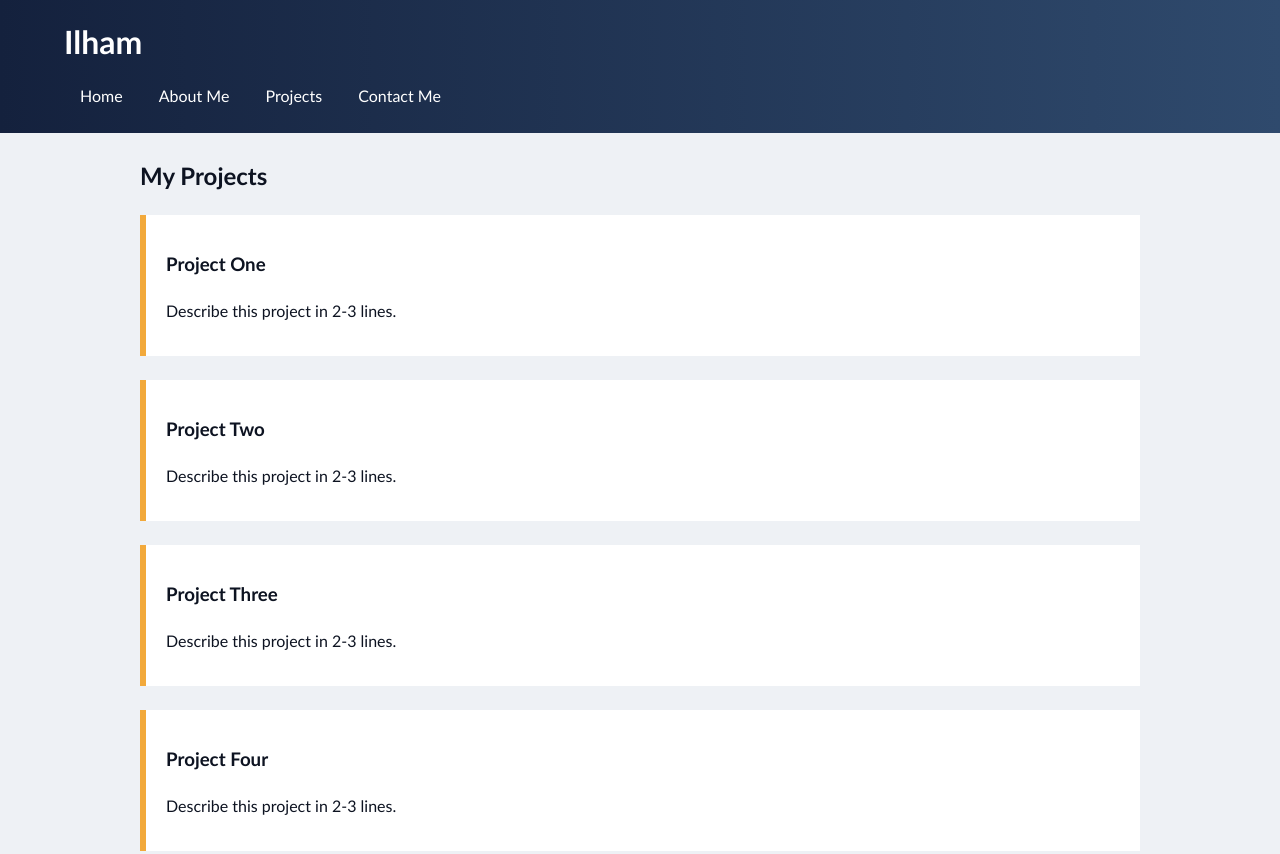
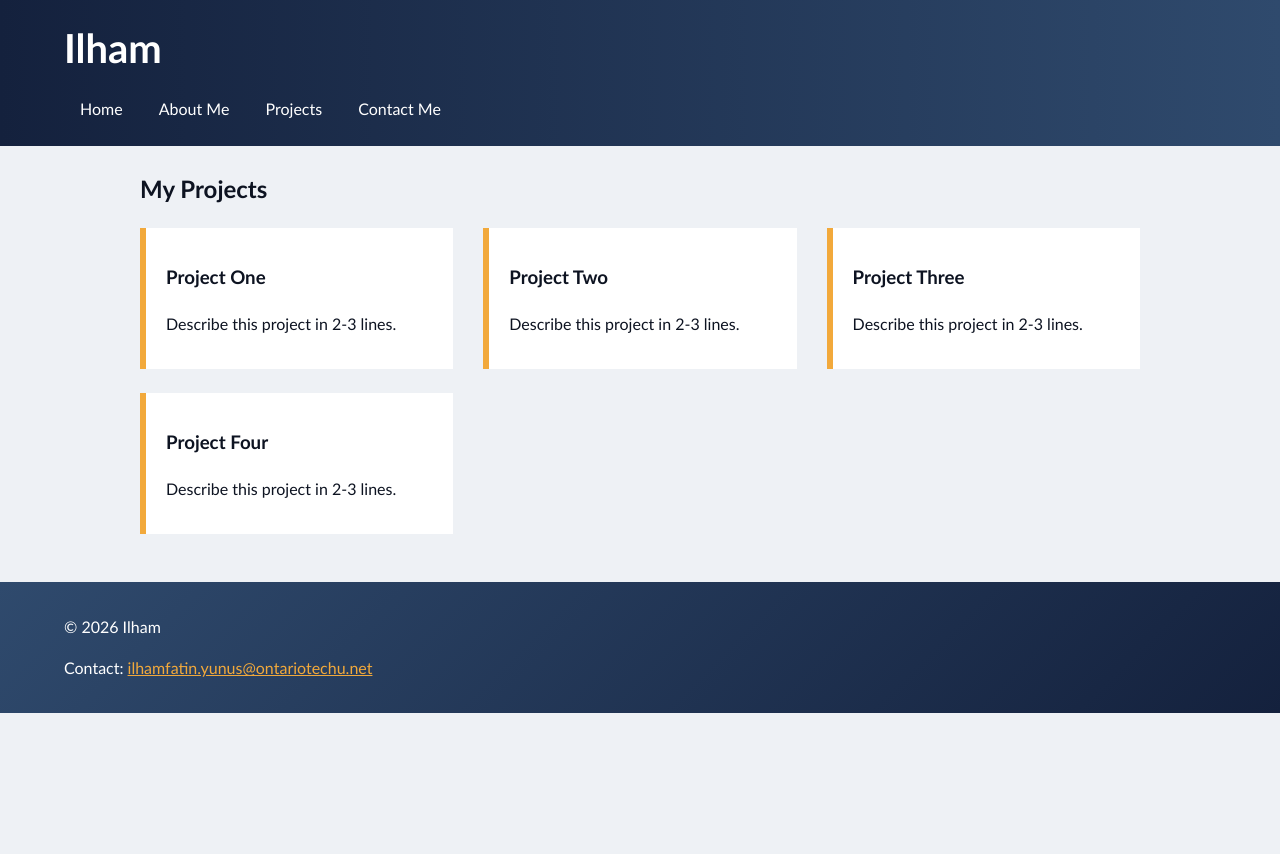
Before and after one commit to ilhammyns/portfolio, a plain HTML site: page projects.html in a window 1280 px wide. Shown: the top 854 px of the page. After the commit the page ends 800 px from the top, so only its background shows below. Drawn offline with Linux system fonts and the light colour scheme.

Commit message:
Add mobile, tablet and laptop stylesheets

```diff
--- /dev/null
+++ b/css/laptop.css
@@ -0,0 +1,26 @@
+/* laptop.css - loads only at 1024px wide and up. Three project boxes per row, using floats (no flexbox). */
+
+/* First undo the two-column rules from tablet.css */
+article:nth-of-type(odd),
+article:nth-of-type(even) {
+  margin-right: 3%;
+  clear: none;
+}
+
+/* Three boxes of 31.33% plus two 3% gaps fill the full row */
+article {
+  width: 31.33%;
+}
+
+/* Boxes 1, 4, 7 start a new row; boxes 3, 6, 9 have no right gap */
+article:nth-of-type(3n+1) {
+  clear: left;
+}
+
+article:nth-of-type(3n) {
+  margin-right: 0;
+}
+
+header h1 {
+  font-size: 2.5rem;
+}
--- /dev/null
+++ b/css/mobile.css
@@ -0,0 +1,11 @@
+/* mobile.css - default styles for phones (under 768px wide). Loads on every screen size. */
+
+/* Each project box takes the full width, so they stack in one column */
+article {
+  width: 100%;
+}
+
+/* Smaller heading so it fits on a narrow screen */
+header h1 {
+  font-size: 1.6rem;
+}
--- /dev/null
+++ b/css/tablet.css
@@ -0,0 +1,16 @@
+/* tablet.css - loads only at 768px wide and up. Two project boxes per row, using floats (no flexbox). */
+
+article {
+  width: 48%;
+  float: left;
+}
+
+/* Odd boxes start a new row on the left, with a 4% gap before the next box */
+article:nth-of-type(odd) {
+  margin-right: 4%;
+  clear: left;
+}
+
+header h1 {
+  font-size: 2rem;
+}
--- a/projects.html
+++ b/projects.html
@@ -5,6 +5,9 @@
   <meta name="viewport" content="width=device-width, initial-scale=1">
   <title>Projects | Ilham</title>
   <link rel="stylesheet" href="css/base.css">
+  <link rel="stylesheet" href="css/mobile.css">
+  <link rel="stylesheet" href="css/tablet.css" media="(min-width: 768px)">
+  <link rel="stylesheet" href="css/laptop.css" media="(min-width: 1024px)">
 </head>
 <body>
   <header>
```
Also changed, not shown: about.html (+3 -0 lines), contact.html (+3 -0 lines), index.html (+3 -0 lines).
